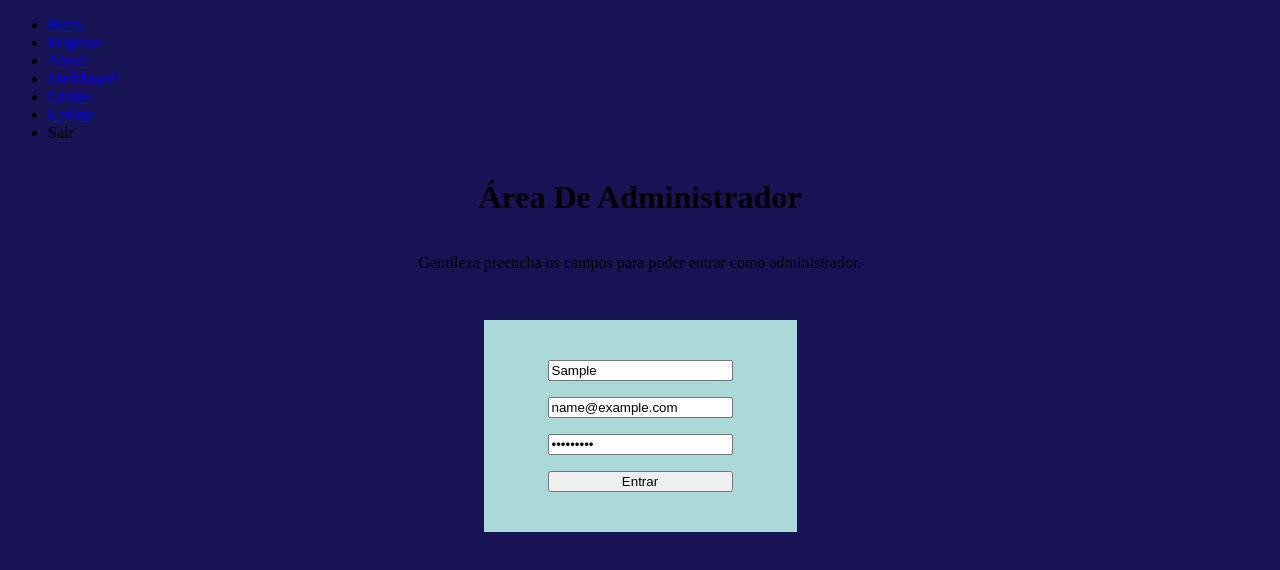
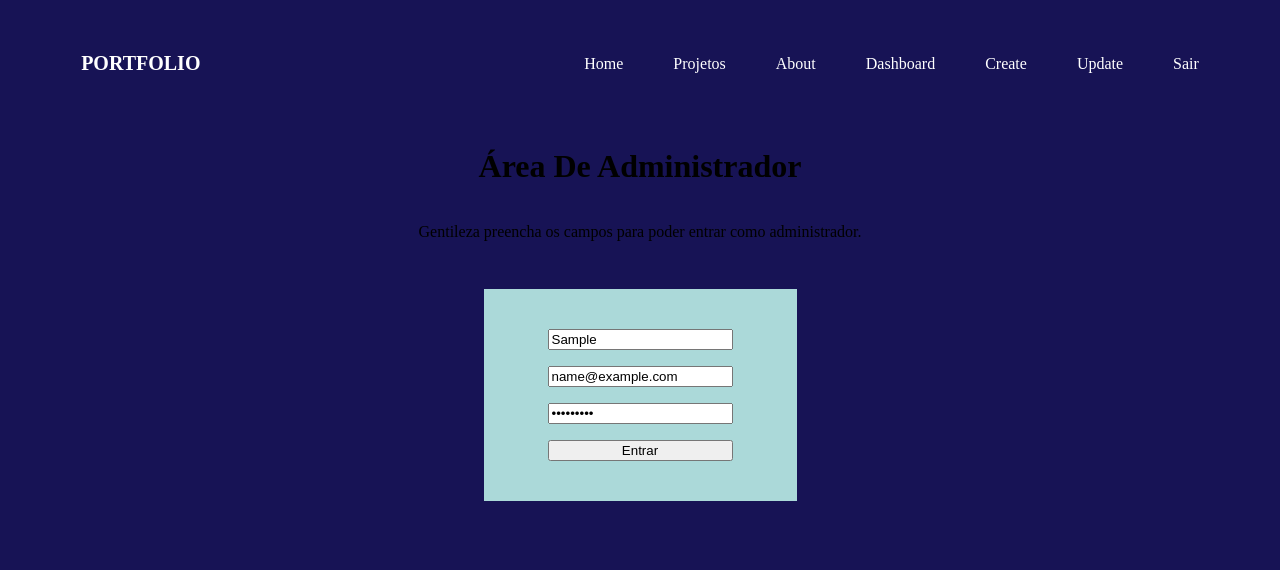
Before and after one commit to DevJhonathas/Portfolio2024, a React (Create React App) app in the folder frontend/: page /login in a window 1280 px wide. Both pictures are taken after typing "Sample", "name@example.com", "Sample123" into the empty fields and a click on the input "Entrar". Shown: the top 570 px of the page. Built offline with nearby package versions, Linux system fonts and the light colour scheme; no server answers.

Commit message:
Algumas estilizações basicas no front end, navbar e home.

```diff
--- a/frontend/src/App.jsx
+++ b/frontend/src/App.jsx
@@ -26,6 +26,8 @@ const App = () => {
 
   return (
     <div>
+      <div className='circle_gradient_left'></div>
+      <div className='circle_gradient_right'></div>
       <BrowserRouter>
         <Navbar />
         <Routes>
--- a/frontend/src/components/Navbar.css
+++ b/frontend/src/components/Navbar.css
@@ -0,0 +1,37 @@
+.container_navbar{
+    margin: 32px 250px;
+    display: flex;
+    align-items: center;
+    justify-content: center;
+}
+
+.container_navbar ul{
+    display: flex;
+    gap: 50px
+}
+
+.container_navbar li{
+    list-style-type: none;
+}
+
+.button_navbar{
+    text-decoration: none;
+    color: #ffff;
+}
+.button_navbar:visited  {
+    color: #ffff;
+    text-decoration: none;
+}
+
+.button_navbar:link  {
+    color: #ffff;
+    text-decoration: none;
+}
+
+.company_name{
+    font-size: 20px;
+    font-weight: bold;
+    text-transform: uppercase;
+    color: #ffff;
+    padding-right: 45%;
+}
--- a/frontend/src/components/Navbar.jsx
+++ b/frontend/src/components/Navbar.jsx
@@ -1,4 +1,6 @@
 import React from 'react'
+//CSS
+import "./Navbar.css";
 
 //react router dom
 import {NavLink} from "react-router-dom";
@@ -25,42 +27,45 @@ const Navbar = () => {
   }
   console.log(handleLogout)
   return (
-    <div>
+    <div className='container_navbar'>
+      <div className='company_name'>
+        <p>portfolio</p>
+      </div>
       <ul>
         {auth ? (
           <>
             <li>
-              <NavLink to="/">Home</NavLink>
+              <NavLink to="/" className='button_navbar'>Home</NavLink>
             </li>
             <li>
-              <NavLink to="/projects">Projetos</NavLink>
+              <NavLink to="/projects" className='button_navbar'>Projetos</NavLink>
             </li>
             <li>
-              <NavLink to="/about">About</NavLink>
+              <NavLink to="/about" className='button_navbar'>About</NavLink>
             </li>
             <li>
-              <NavLink to="/dashboard">Dashboard</NavLink>
+              <NavLink to="/dashboard" className='button_navbar'>Dashboard</NavLink>
             </li>
             <li>
-              <NavLink to="/create">Create</NavLink>
+              <NavLink to="/create" className='button_navbar'>Create</NavLink>
             </li>
             <li>
-              <NavLink to="/update">Update</NavLink>
+              <NavLink to="/update" className='button_navbar'>Update</NavLink>
             </li>
             <li>
-              <span onClick={handleLogout}>Sair</span>
+              <span onClick={handleLogout} className='button_navbar'>Sair</span>
             </li>
           </>
         ) : (
           <>
             <li>
-              <NavLink to="/">Home</NavLink>
+              <NavLink to="/" className='button_navbar'>Home</NavLink>
             </li>
             <li>
-              <NavLink to="/projects">Projetos</NavLink>
+              <NavLink to="/projects" className='button_navbar'>Projetos</NavLink>
             </li>
             <li>
-              <NavLink to="/about">About</NavLink>
+              <NavLink to="/about" className='button_navbar'>About</NavLink>
             </li>
           </>
         )}
--- a/frontend/src/global.css
+++ b/frontend/src/global.css
@@ -10,3 +10,14 @@ html{
 h1, h2, p{
   color: var(--color-text)
 } */
+
+
+.circle_gradient_left{
+  position: absolute;
+  width: 550px;
+  height: 550px;
+  background: linear-gradient(to center, transparent, 80%, #4B37F9);
+  border-radius: 300px;
+  top: -150px;
+  left: -120px;
+}
--- a/frontend/src/pages/Auth/Login/Login.jsx
+++ b/frontend/src/pages/Auth/Login/Login.jsx
@@ -49,18 +49,21 @@ const Login = () => {
           placeholder="Nome"
           onChange={(e) => setName(e.target.value)}
           value={name}
+          required
           />
 
           <input type="email"
           placeholder="Email"
           onChange={(e) => setEmail(e.target.value)}
           value={email}
+          required
           />
 
           <input type="password"
           placeholder="Senha"
           onChange={(e) => setPassword(e.target.value)}
           value={password}
+          required
           />
 
           {!loading && <input type="submit" value="Entrar" />}
--- a/frontend/src/pages/Projects/Projects.jsx
+++ b/frontend/src/pages/Projects/Projects.jsx
@@ -1,6 +1,4 @@
 const Projects = () => {
-
-
   return (
     <div>
       <h2>Projects</h2>
```
Also changed, not shown: frontend/src/pages/Home/Home.jsx (line endings or trailing spaces).
